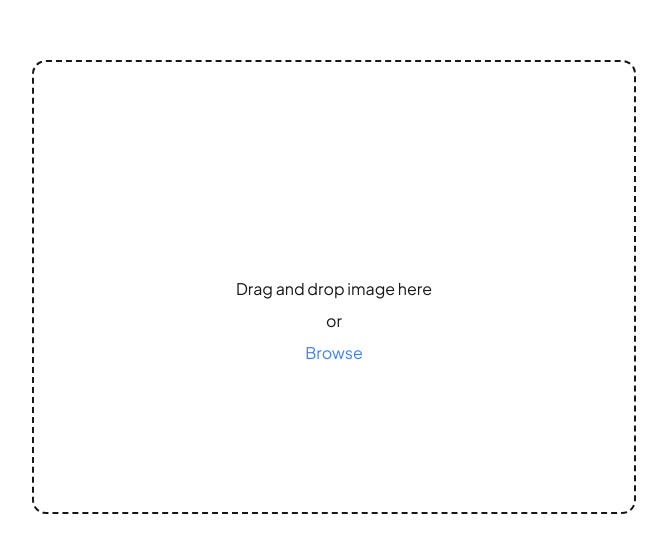
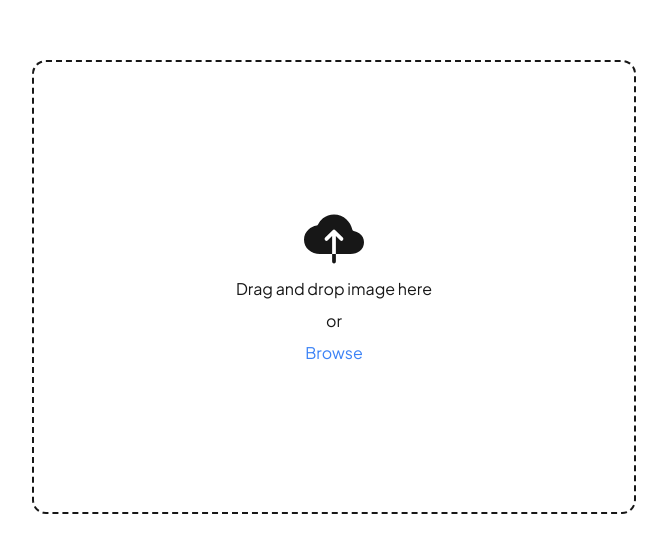
Before and after one commit to ramadityo/hexagrab, a Next.js app: page / in a window 1280 px wide. Shown: the part 113-666 px from the top of the page, without its empty margins (306-973 px from the left). Built offline with nearby package versions, Linux system fonts and the light colour scheme.

Commit message:
fix false color

```diff
--- a/src/components/ColorBox.tsx
+++ b/src/components/ColorBox.tsx
@@ -69,7 +69,7 @@ function ColorBox() {
                             )
                     )}
                 </div>
-                <button className="copy-button w-full bg-white text-black p-3 rounded-md mt-4 font-sans" onClick={bulkCopy()}>
+                <button className="copy-button w-full dark:bg-white dark:text-black bg-[#171717] text-white p-3 rounded-md mt-4 font-sans" onClick={bulkCopy()}>
                     Bulk copy!
                 </button>
             </div>
--- a/src/components/UploadBox.tsx
+++ b/src/components/UploadBox.tsx
@@ -109,7 +109,7 @@ function UploadBox() {
                     className={`absolute flex flex-col items-center justify-center gap-2 transition-all
                      ${isAnimate ? "hidden" : "inset-0"}`}
                 >
-                    <IconContext.Provider value={{ className: `text-6xl ${isAnimate ? "text-black text-2xl" : "text-white"}` }}>
+                    <IconContext.Provider value={{ className: `text-6xl ${isAnimate ? "text-[#171717] text-2xl" : "dark:text-white text-[#171717]"}` }}>
                         <IoCloudUpload />
                     </IconContext.Provider>
 
```
